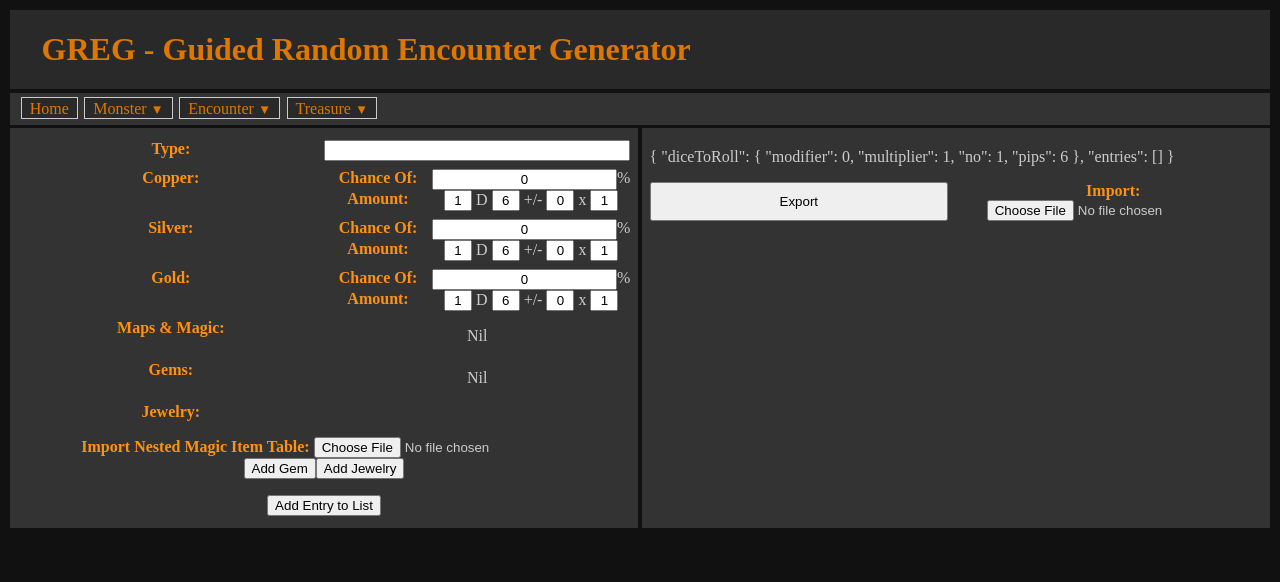
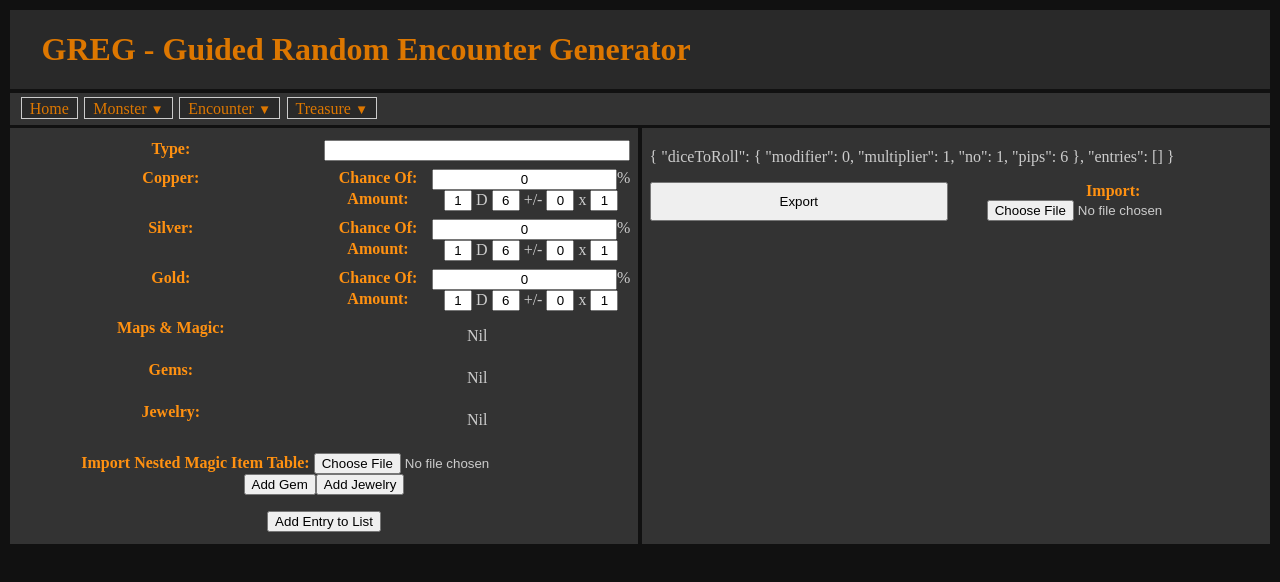
Before and after one commit to TaylorLearnsToCode/greg, an Angular app: page /treasure/enter-treasure in a window 1280 px wide. Shown: the top 582 px of the page. Built offline with nearby package versions, Linux system fonts and the light colour scheme.

Commit message:
fix (treasure) nil placeholder for Jewels

```diff
--- a/src/app/treasure/enter-treasure/components/treasure-form/treasure-form.component.html
+++ b/src/app/treasure/enter-treasure/components/treasure-form/treasure-form.component.html
@@ -46,7 +46,7 @@
   </div>
 
   <label>Jewelry:</label>
-  <div formArrayName="jewelry">
+  <div *ngIf="jewelryForm.controls.length; else nil" formArrayName="jewelry">
     <ng-container *ngFor="let jewelry of jewelryForm.controls; index as i">
       <ng-container [formGroupName]="i">
         <greg-gem-jewel-form [parentForm]="jewelry"></greg-gem-jewel-form>
```
